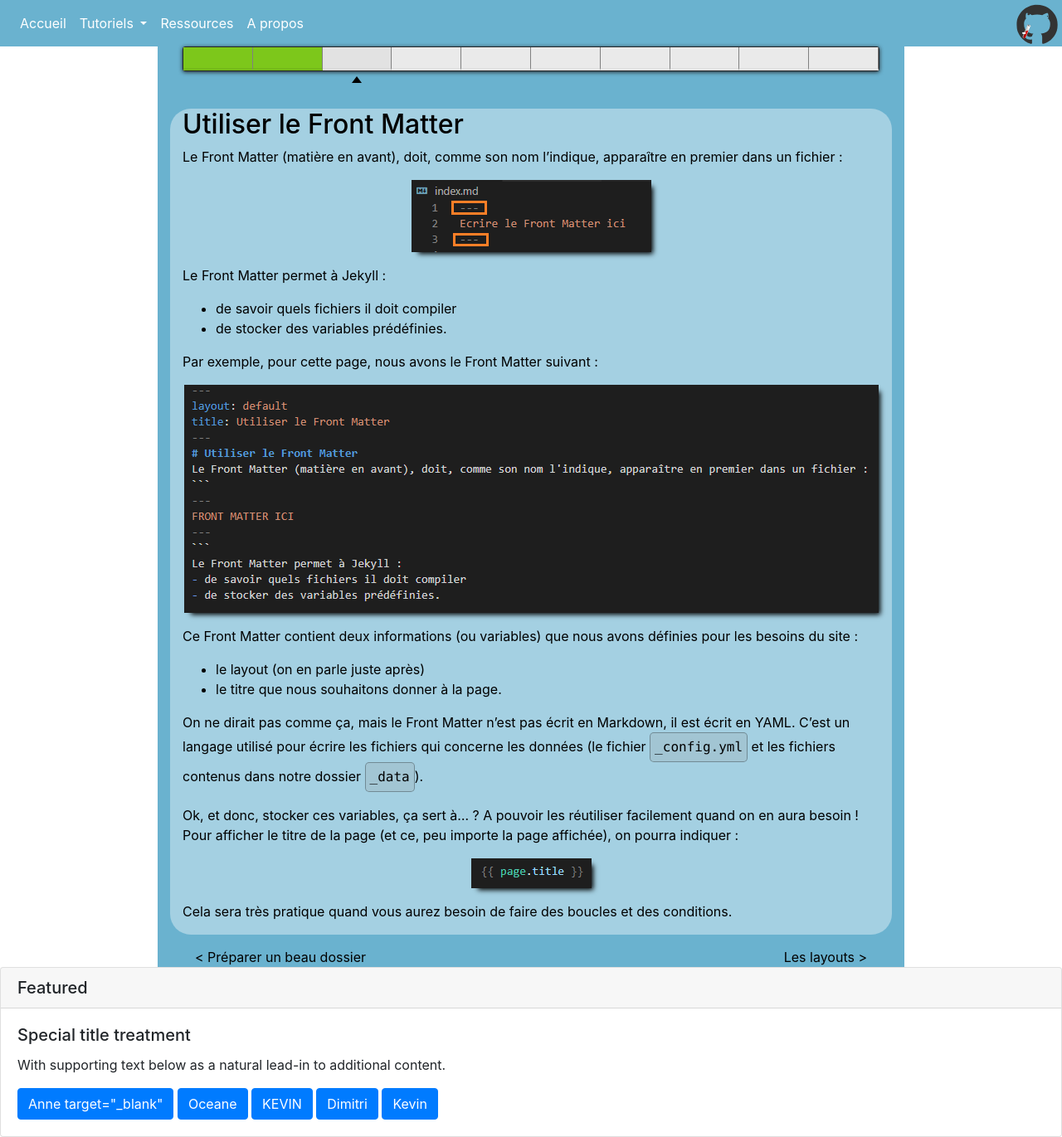
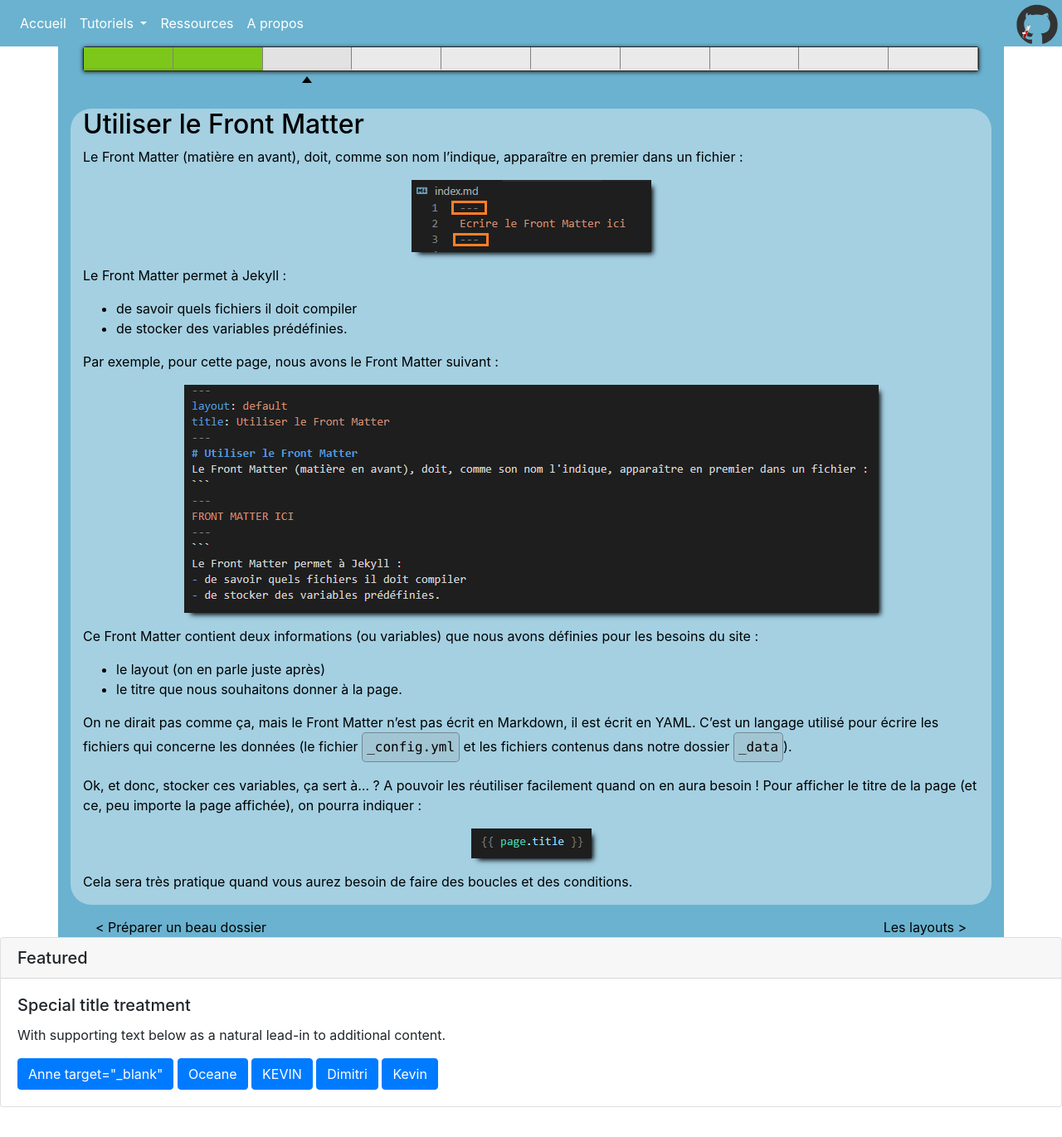
Before and after one commit to OceaneRFT/jekyll-starter, a Jekyll site: the page built from _tutoriels/tuto103-frontmatter.md, in a window 1280 px wide. Shown: the whole page at 83% size. Built offline with Jekyll 4.4.1, drawn with Linux system fonts in a browser that asks for light colours; after the commit the page ends 1335 px from its top, so only the background shows below that.

Commit message:
media ok

```diff
--- a/_sass/main.scss
+++ b/_sass/main.scss
@@ -13,8 +13,7 @@ body{
 
 // Style de l'ensemble du site
 .container {
-    min-height: calc(100vh - 56px);
-    width: 1100px;
+    height: 100%;
     background-color: $color;
 
     & .row-page {
--- a/_sass/mediaquieries.scss
+++ b/_sass/mediaquieries.scss
@@ -9,18 +9,26 @@
 /* End navbar */
 
 /* global */
-
-@media (max-width: 1590px) {
+@media screen and (min-width: 1591px) {
     .container {
         max-width: 900px;
-
         & .nav-right {
-        margin-left: 885px;
+            margin-left: 885px;
         }
     }
 }
 
-@media (max-width: 1400px) {
+
+@media screen and (min-width: 1401px) and (max-width: 1590px) {
+    .container {
+        max-width: 800px;
+        & .nav-right {
+        margin-left: 785px;
+        }
+    }
+}
+
+@media screen and  (max-width: 1400px) {
     .container {
         & .nav-right {
             display: none;
@@ -37,15 +45,5 @@
     }
 }
 
-@media (max-width: 610px) {
-    .container {
-        max-width: 600px;
-
-        & .nav-right {
-            display: none;
-        }
-    }
-}
-
 
 /* End global */
```
